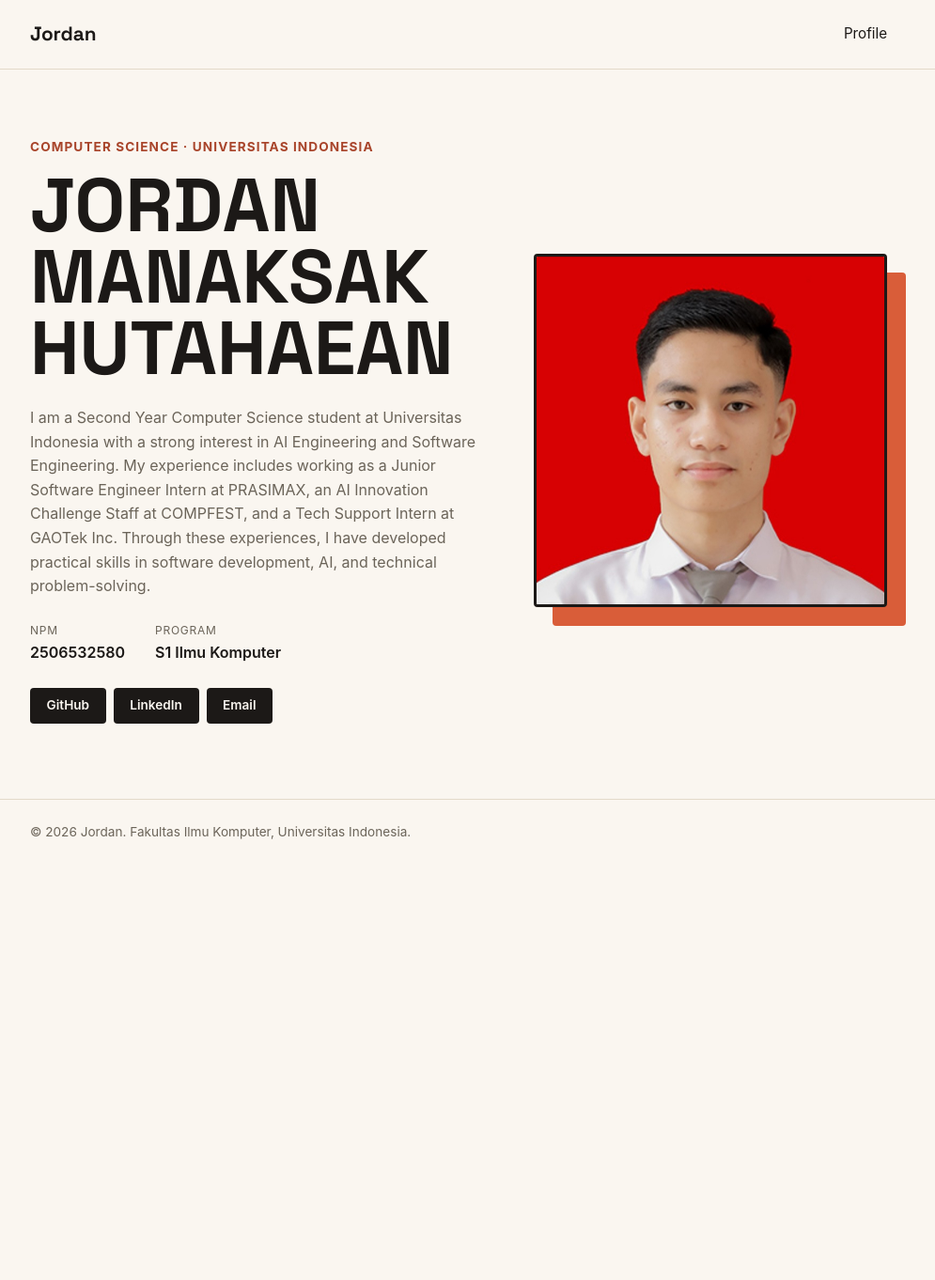
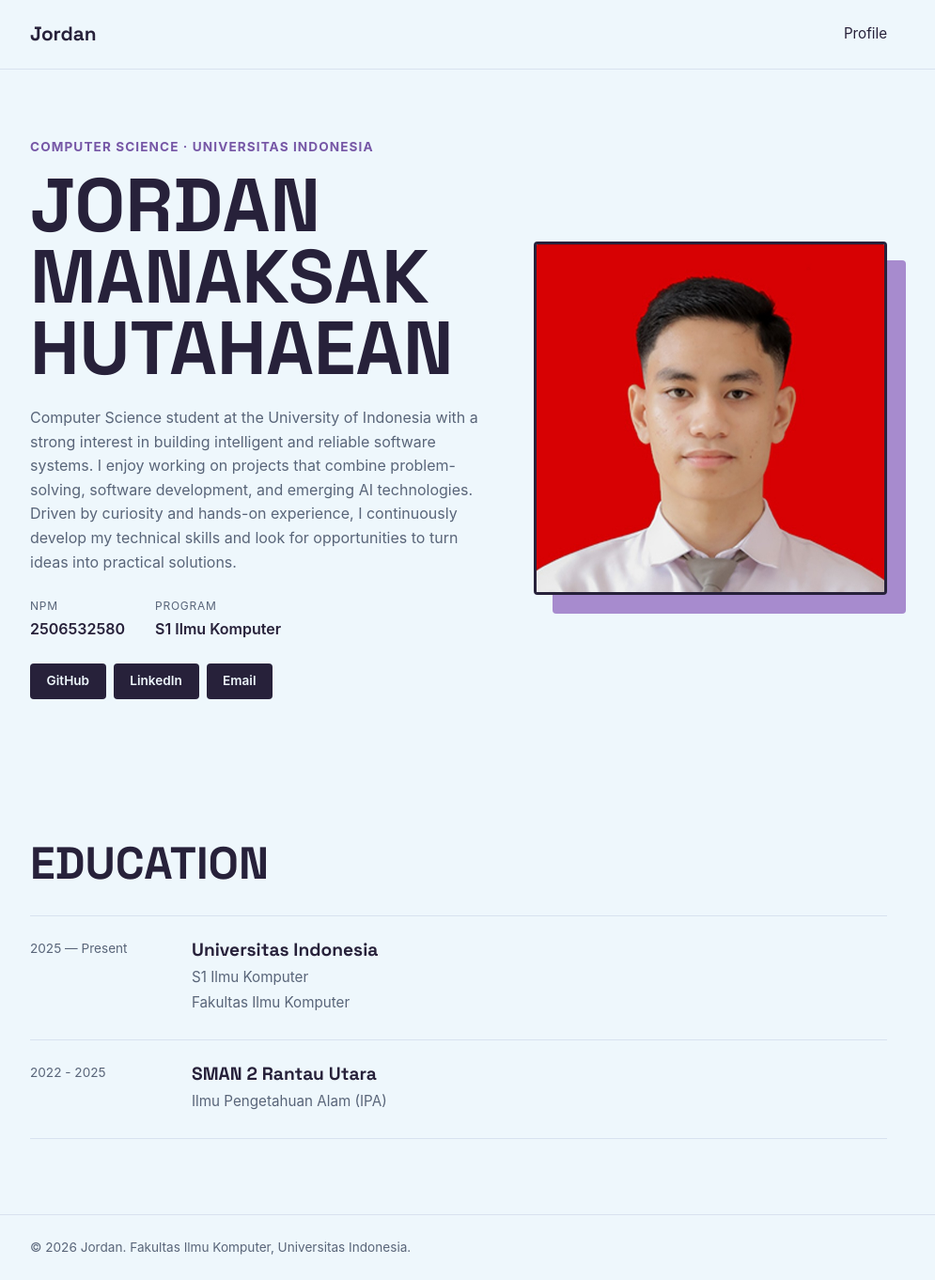
Before and after one commit to joan09go-dotcom/myportofolio, a Django app: page / in a window 1280 px wide. Shown: the whole page at 94% size, without its empty margins (152-1147 px from the left). Before the commit the page ends 893 px from the top, so only its background shows below. Run offline with Django 5.2, Linux system fonts and the light colour scheme.

Commit message:
Changing the website background and font colors, and adding an education section

```diff
--- a/static/css/style.css
+++ b/static/css/style.css
@@ -5,12 +5,12 @@
 }
 
 :root {
-    --ink: #1c1917;
-    --paper: #faf6f0;
-    --accent: #d95d39;
-    --accent-dark: #a8442a;
-    --line: #e3d9c9;
-    --text-muted: #6b6459;
+    --ink: #27213A;
+    --paper: #EEF7FC;
+    --accent: #A78BCE;
+    --accent-dark: #7657A6;
+    --line: #D8E2EF;
+    --text-muted: #596579;
     --radius: 4px;
 }
 
@@ -197,3 +197,50 @@ h1, .brand {
         justify-content: flex-start;
     }
 }
+
+.education{
+    padding: 4.5rem 0 5rem;
+}
+
+.education h2{
+    font-family: "Space Grotesk", -apple-system, sans-serif;
+    font-size: 3rem;
+    line-height: 0.95;
+    margin-bottom: 2rem;
+}
+
+.education-list{
+    list-style: 0;
+    padding: 0;
+    margin: 0;
+}
+
+.education-list li {
+    display: grid;
+    grid-template-columns: 140px 1fr;
+    gap: 2rem;
+    padding: 1.5rem 0;
+    border-top: 1px solid var(--line);
+}
+
+.education-list li:last-child {
+    border-bottom: 1px solid var(--line);
+}
+
+.education-year{
+    font-size: 0.85rem;
+    color: var(--text-muted);
+}
+
+.education-info h3 {
+    font-family: "Space Grotesk", -apple-system, sans-serif;
+    font-size: 1.2rem;
+    line-height: 1.2;
+    margin-bottom: 0.4rem;
+}
+
+.education-info p {
+    color: var(--text-muted);
+    font-size: 0.95rem;
+    margin: 0.15rem 0;
+}
--- a/templates/index.html
+++ b/templates/index.html
@@ -31,9 +31,8 @@
                     <img class="avatar" src="static/img/jordan.jpeg" alt="Photo of Jordan">
                 </div>
                 <div class="hero-details">
-                    <p class="bio">I am a Second Year Computer Science student at Universitas Indonesia with a strong interest in AI Engineering and Software Engineering.
-                        My experience includes working as a Junior Software Engineer Intern at PRASIMAX, an AI Innovation Challenge Staff at COMPFEST, and a Tech Support Intern at GAOTek Inc.
-                        Through these experiences, I have developed practical skills in software development, AI, and technical problem-solving.</p>
+                    <p class="bio">Computer Science student at the University of Indonesia with a strong interest in building intelligent and reliable software systems. I enjoy working on projects that combine problem-solving, software development, and emerging AI technologies.
+                                    Driven by curiosity and hands-on experience, I continuously develop my technical skills and look for opportunities to turn ideas into practical solutions.</p>
                     <dl class="meta-list">
                         <div class="meta-row">
                             <dt>NPM</dt>
@@ -52,6 +51,33 @@
                 </div>
             </div>
         </section>
+
+        <section class="education">
+            <div class="container">
+                <h2>EDUCATION</h2>
+                <ul class ="education-list">
+                    <li>
+                        <time class="education-year">
+                            2025 — Present
+                        </time>
+                        <div class="education-info">
+                            <h3>Universitas Indonesia</h3>
+                            <p>S1 Ilmu Komputer</p>
+                            <p>Fakultas Ilmu Komputer</p>
+                        </div>
+                    </li>
+                    <li>
+                        <time class="education-year">
+                            2022 - 2025
+                        </time>
+                        <div class="education-info">
+                            <h3>SMAN 2 Rantau Utara</h3>
+                            <p>Ilmu Pengetahuan Alam (IPA)</p>
+                        </div>
+                    </li>
+                </ul>
+            </div>
+        </section>
     </main>
 
     <footer class="site-footer">
```
